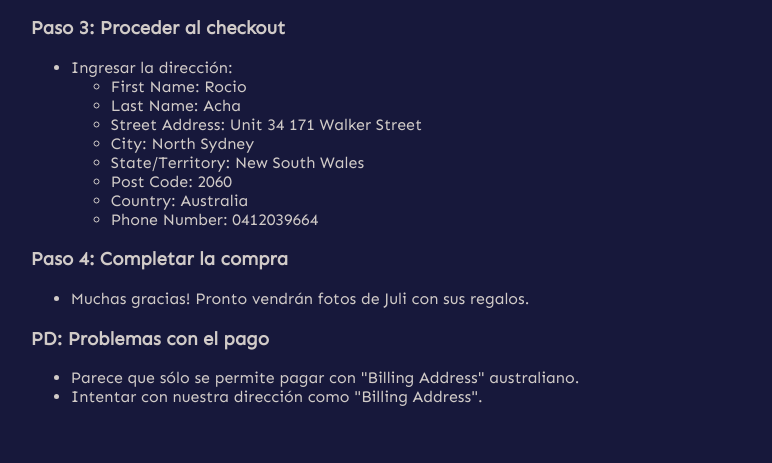
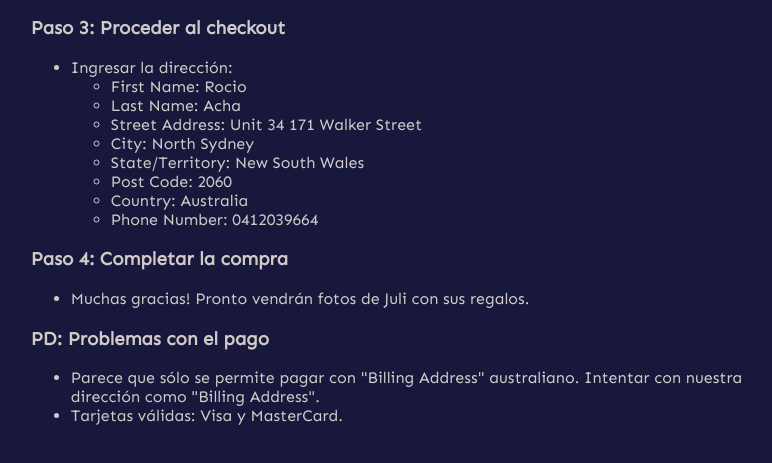
Before and after one commit to datazeros/baby-shower, a plain HTML site: page babykingdom.html in a window 1280 px wide. Shown: the part 822-1285 px from the top of the page, without its empty margins (230-1002 px from the left). Drawn offline with Linux system fonts and the light colour scheme.

Commit message:
valid cc

```diff
--- a/babykingdom.html
+++ b/babykingdom.html
@@ -41,8 +41,8 @@
         </ul>
         <h3>PD: Problemas con el pago</h3>
         <ul>
-            <li>Parece que sólo se permite pagar con "Billing Address" australiano.</li>
-            <li>Intentar con nuestra dirección como "Billing Address".</li>
+            <li>Parece que sólo se permite pagar con "Billing Address" australiano. Intentar con nuestra dirección como "Billing Address".</li>
+            <li>Tarjetas válidas: Visa y MasterCard.</li>
         </ul>
     </div>
 </body>
```
